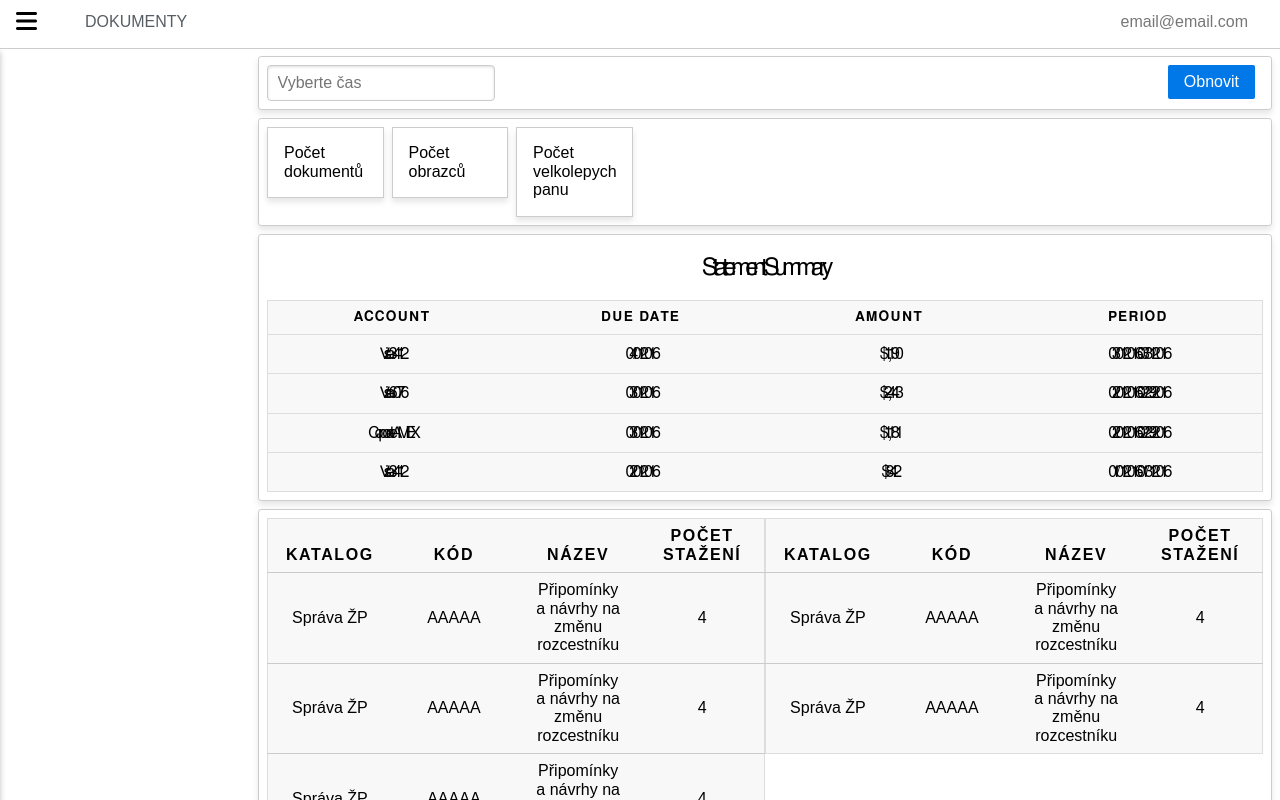
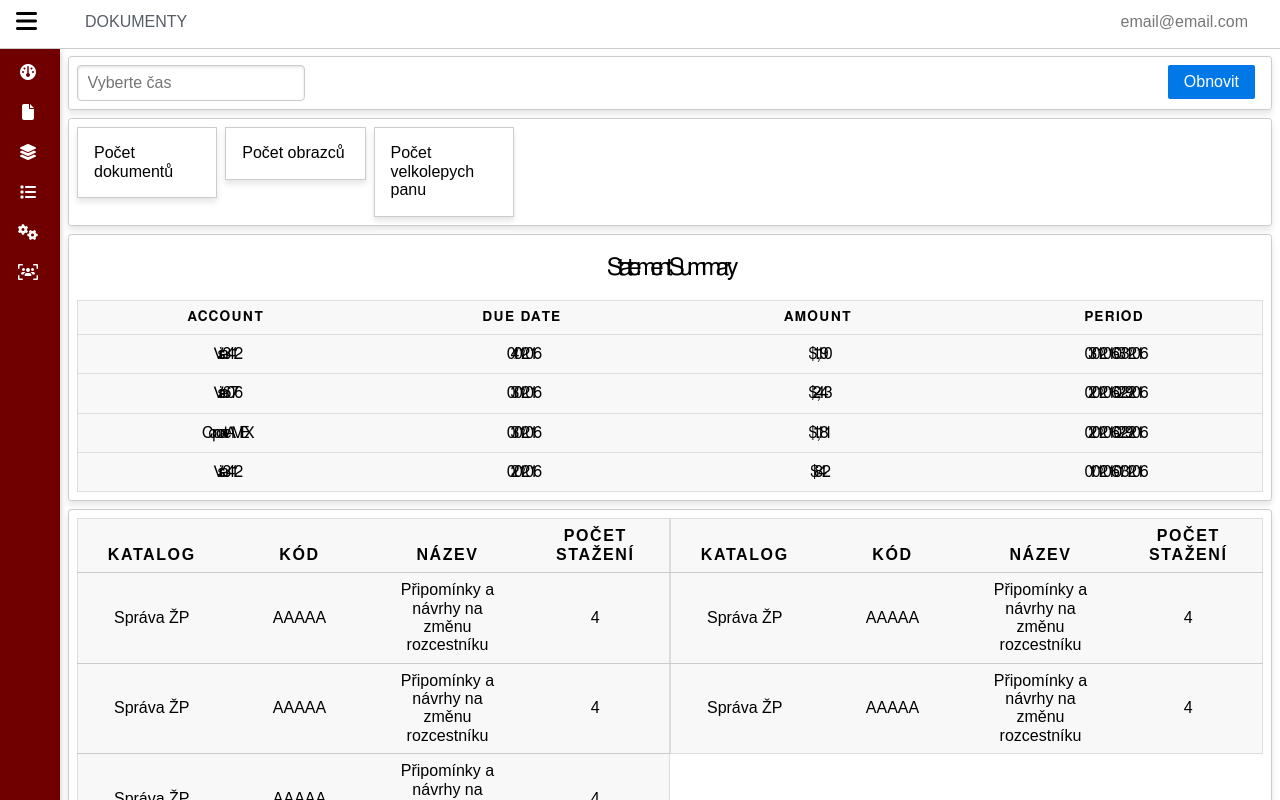
Before and after one commit to Eidamiino/css-framework-test, a Svelte app in the folder poc/: page / in a window 1280 px wide. Shown: the top 800 px of the page. Built offline with nearby package versions, Linux system fonts and the light colour scheme; a web font is replaced by a local one.

Commit message:
collapsing works and mouse hover expands the sidebar

```diff
--- a/poc/public/styles.css
+++ b/poc/public/styles.css
@@ -77,6 +77,8 @@ img {
     width: 250px;
     min-width: 250px;
     flex-shrink: 0;
+
+    transition: width 0.2s ease-in-out;
 }
 
 .main {
@@ -85,7 +87,8 @@ img {
 }
 
 .sidebar.collapsed {
-    transform: translateX(-250px);
+    width: 3.75rem;
+    min-width: 3.75rem;
 }
 
 .main.sidebar-collapsed {
@@ -488,10 +491,6 @@ table th {
     position: relative;
 }
 
-.submenu-open {
-    display: block;
-}
-
 .pure-menu-children .pure-menu-link {
     color: black;
 }
@@ -520,9 +519,8 @@ table th {
 .submenu {
     transition: max-height 0.2s ease, opacity 0.2s ease;
     padding-left: 1rem;
-    opacity: 0;
+    display: none;
 }
-
 .submenu-open {
-    opacity: 1;
+    display: block;
 }
--- a/poc/src/App.svelte
+++ b/poc/src/App.svelte
@@ -4,53 +4,9 @@
   import { onMount } from "svelte";
   import SidebarModal from "./lib/SidebarModal.svelte";
 
-  // let isSidebarCollapsed = window.innerWidth < 1400;
-  // let isMobile = window.innerWidth < 800;
-
-  // function toggleSidebar() {
-  //   isSidebarCollapsed = !isSidebarCollapsed;
-  //   updateSidebarClass();
-  // }
-
-  // function updateSidebarClass() {
-  //   const sidebar = document.getElementById("sidebar");
-  //   const main = document.getElementById("main");
-  //   const footer = document.getElementById("footer");
-
-  //   if (isMobile) {
-  //     if (isSidebarCollapsed) {
-  //       sidebar.className = "sidebar hidden";
-  //     } else {
-  //       sidebar.className = "sidebar pure-u-11-12 overlay";
-  //     }
-
-  //     main.className = "main pure-u-1";
-  //     footer.className = "footer pure-u-1";
-  //   } else {
-  //     sidebar.className = `sidebar ${isSidebarCollapsed ? "pure-u-1-24 collapsed" : "pure-u-1-8"}`;
-  //     main.className = `main ${isSidebarCollapsed ? "pure-u-23-24" : "pure-u-7-8"}`;
-  //     footer.className = `footer ${isSidebarCollapsed ? "pure-u-23-24" : "pure-u-7-8"}`;
-  //   }
-  // }
-
-  // onMount(() => {
-  //   const handleResize = () => {
-  //     isMobile = window.innerWidth < 800;
-  //     isSidebarCollapsed = window.innerWidth < 1400;
-
-  //     updateSidebarClass();
-  //   };
-
-  //   window.addEventListener("resize", handleResize);
-  //   handleResize();
-
-  //   return () => {
-  //     window.removeEventListener("resize", handleResize);
-  //   };
-  // });
-
   let isSidebarCollapsed = window.innerWidth < 1400;
   let isMobile = window.innerWidth < 800;
+  let isSidebarHidden = isSidebarCollapsed;
 
   function toggleSidebar() {
     isSidebarCollapsed = !isSidebarCollapsed;
@@ -66,10 +22,13 @@
     } else {
       sidebar.classList.toggle("collapsed", isSidebarCollapsed);
       main.classList.toggle("sidebar-collapsed", isSidebarCollapsed);
+      isSidebarHidden = sidebar.classList.contains("collapsed");
     }
   }
 
   onMount(() => {
+    const sidebar = document.getElementById("sidebar");
+
     const handleResize = () => {
       isMobile = window.innerWidth < 800;
       isSidebarCollapsed = window.innerWidth < 1400;
@@ -77,11 +36,30 @@
       updateSidebarClass();
     };
 
+    const handleMouseEnter = () => {
+      if (!isMobile && isSidebarCollapsed) {
+        sidebar.classList.remove("collapsed");
+        isSidebarHidden=false;
+      }
+    };
+
+    const handleMouseLeave = () => {
+      if (!isMobile && isSidebarCollapsed) {
+        sidebar.classList.add("collapsed");
+        isSidebarHidden=true;
+      }
+    };
+
     window.addEventListener("resize", handleResize);
+    sidebar.addEventListener("mouseenter", handleMouseEnter);
+    sidebar.addEventListener("mouseleave", handleMouseLeave);
+
     handleResize();
 
     return () => {
       window.removeEventListener("resize", handleResize);
+      sidebar.removeEventListener("mouseenter", handleMouseEnter);
+      sidebar.removeEventListener("mouseleave", handleMouseLeave);
     };
   });
 
@@ -163,13 +141,6 @@
 
   <div class="content-wrapper">
     <div class="row">
-      <!-- <div
-        class="sidebar {isSidebarCollapsed
-          ? 'pure-u-1-24 collapsed'
-          : 'pure-u-1-8'}"
-        id="sidebar"
-      > -->
-      <!-- <div class="sidebar pure-u-1-8" id="sidebar">-->
       <div class="sidebar" id="sidebar">
         <div class="pure-menu pure-menu-vertical">
           <ul class="pure-menu-list">
@@ -193,19 +164,17 @@
                 <i class="fas fa-list"></i><span>Umístění</span>
               </a>
             </li>
-            <li class="pure-menu-item">
-              <a href="#" class="pure-menu-link">
-                <i class="fas fa-users-viewfinder"></i><span>Objekty</span>
-              </a>
-            </li>
+
             <li class="pure-menu-item">
               <a href="#" class="pure-menu-link" on:click={toggleMenu}>
                 <i class="fas fa-cogs"></i><span>Administrace</span>
+                {#if !isSidebarHidden}
                 <i
                   class="fas fa-chevron-down arrow-icon {isSubmenuOpen
                     ? 'rotated'
                     : ''}"
                 ></i>
+                {/if}
               </a>
             </li>
 
@@ -217,11 +186,16 @@
                 <a href="#" class="pure-menu-link">Test 2</a>
               </li>
             </ul>
+
+            <li class="pure-menu-item">
+              <a href="#" class="pure-menu-link">
+                <i class="fas fa-users-viewfinder"></i><span>Objekty</span>
+              </a>
+            </li>
           </ul>
         </div>
       </div>
 
-      <!-- <div class="main pure-u-7-8" id="main"> -->
       <div class="main" id="main">
         <div class="main-content">
           <div
@@ -435,7 +409,6 @@
         </div>
 
         <div class="pure-g">
-          <!-- <div class="footer pure-u-7-8" id="footer"> -->
           <div class="footer" id="footer">
             <div class="footer-content">Všechna práva vyhrazena.</div>
           </div>
```
